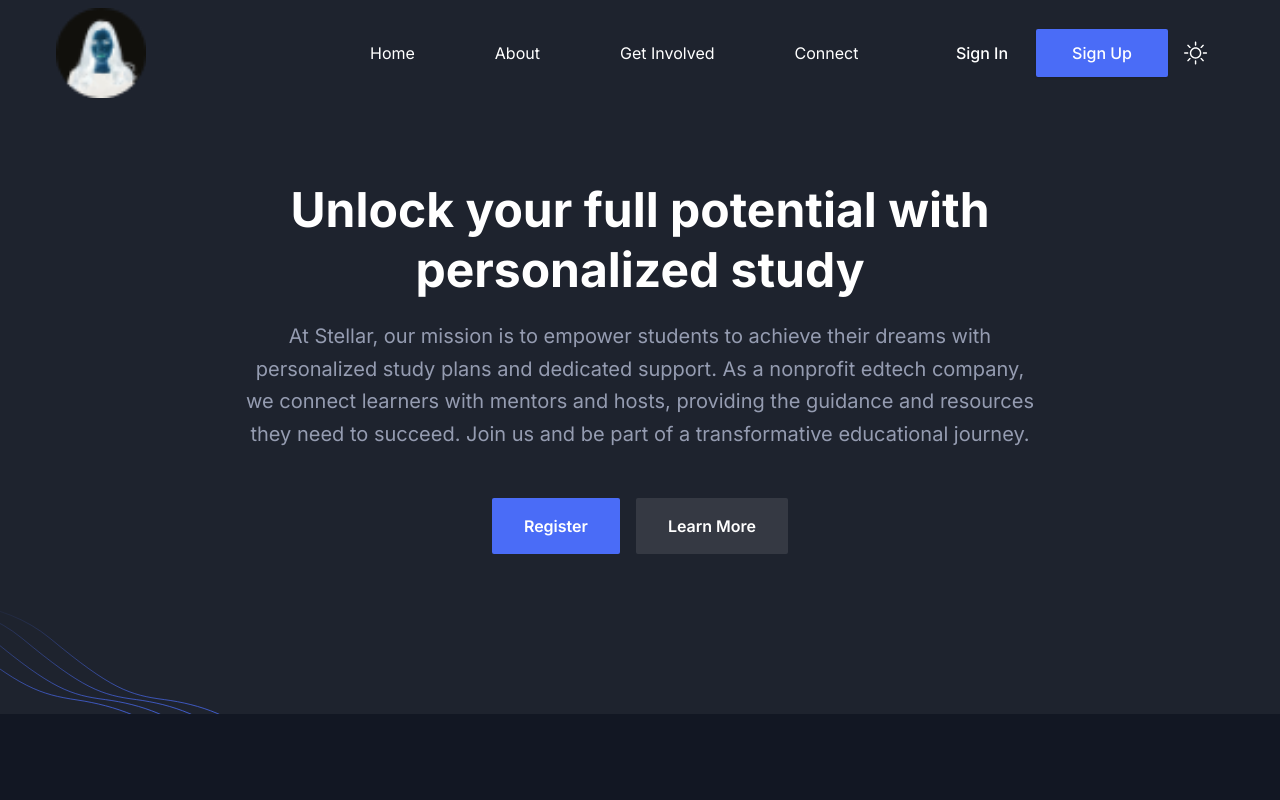
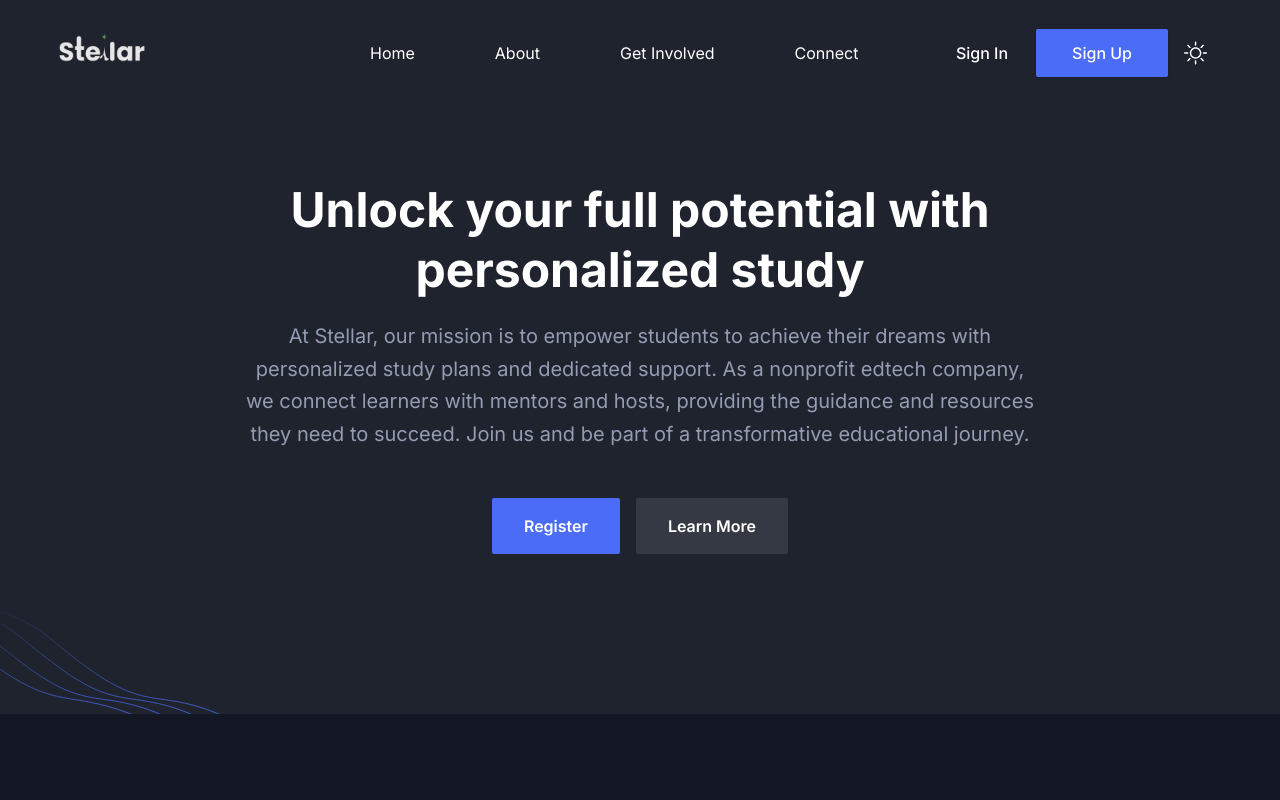
Before and after one commit to aaakash06/stellar, a Next.js app: page / in a window 1280 px wide. Shown: the top 800 px of the page. Built offline with nearby package versions, Linux system fonts and the light colour scheme.

Commit message:
logo fixed

```diff
--- a/components/Header/index.tsx
+++ b/components/Header/index.tsx
@@ -70,7 +70,7 @@ const Header = () => {
                   />
                 </div> */}
                 <Image
-                  src={"/images/blog/author-01.png"}
+                  src={"/images/log/logo.png"}
                   alt="logo"
                   width={90}
                   height={90}
```
